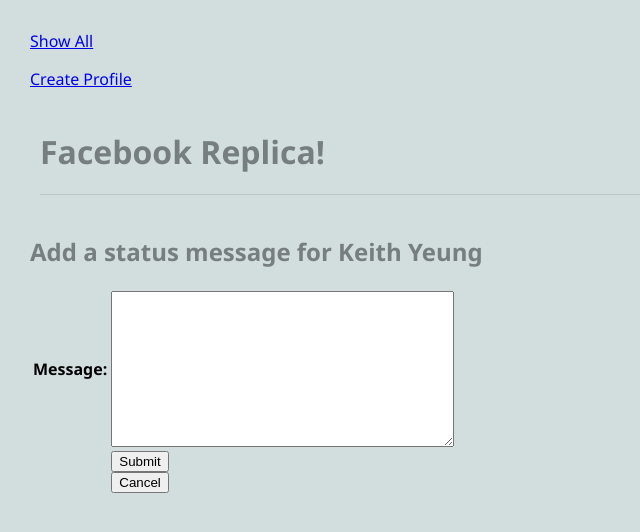
After one commit to Keithy111/cs412, a Django app: page /mini_fb/profile/1/create_status in a window 1280 px wide. The commit adds this page. Shown: the top 532 px of the page, without its empty margins (0-640 px from the left). Run offline with Django 4.2, Linux system fonts and the light colour scheme; data comes from the database, SQL or seed files in the repository; both versions use the stored data as it was after the commit.

Commit message:
Added views and template for mini_fb

```diff
--- a/blog/urls.py
+++ b/blog/urls.py
@@ -10,7 +10,6 @@
     path(r'', views.RandomArticleView.as_view(), name="random"),
     path(r'show_all', views.ShowAllView.as_view(), name="show_all"),
     path(r'article/<int:pk>', views.ArticleView.as_view(), name="article"),
-    # path(r'create_comment', views.CreateCommentView.as_view(), name="create_comment"),
     path(r'article/<int:pk>/create_comment', views.CreateCommentView.as_view(), name="create_comment"), ## NEW
 
 
--- a/mini_fb/admin.py
+++ b/mini_fb/admin.py
@@ -5,3 +5,4 @@
 
 # Register your models here.
 admin.site.register(Profile)
+admin.site.register(StatusMessage)
--- /dev/null
+++ b/mini_fb/forms.py
@@ -0,0 +1,20 @@
+# Author: Keith Yeung
+# Email: keithy@bu.edu
+# this is a form for mini_fb
+## mini_fb/forms.py
+
+from django import forms
+from .models import Profile, StatusMessage
+
+class CreateProfileForm(forms.ModelForm):
+  '''A form to add a Profile to the database'''
+
+  class Meta:
+    model = Profile
+    fields = ['Fname', 'Lname', 'city', 'email', 'address', 'profile_url'] # which fields to include in the form]
+
+class CreateStatusMessageForm(forms.ModelForm):
+  '''A form to create status messsage to the database'''
+  class Meta:
+    model = StatusMessage
+    fields = ['message'] # which fields to include in the form]
--- a/mini_fb/models.py
+++ b/mini_fb/models.py
@@ -21,3 +21,19 @@
     '''Return a string representation of this object.'''
 
     return f'{self.Fname} {self.Lname}'
+
+  def get_status_message(self):
+    '''Return all of the status message about this profile'''
+    message = StatusMessage.objects.filter(profile=self)
+    return message
+
+class StatusMessage(models.Model):
+  '''This will model the data attributes of Status Message'''
+
+  timestamp = models.DateTimeField(auto_now=True)
+  message = models.TextField(blank=False)
+  profile = models.ForeignKey("Profile", on_delete=models.CASCADE)
+
+  def __str__(self):
+        '''Return a string representation of this Status Message object.'''
+        return f'{self.message}'
--- a/mini_fb/templates/mini_fb/base.html
+++ b/mini_fb/templates/mini_fb/base.html
@@ -12,6 +12,14 @@
 </head>
 
 <body>
+  <nav>
+    <ul>
+      <li><a href="{% url 'show_all_profiles' %}">Show All</a></li>
+      <p></p>
+      <li><a href="{% url 'create_profile' %}">Create Profile</a></li>
+    </ul>
+  </nav>
+
   <header>
     <h1>Facebook Replica!</h1>
   </header>
--- /dev/null
+++ b/mini_fb/templates/mini_fb/create_status_form.html
@@ -0,0 +1,29 @@
+<!-- Author: Keith Yeung -->
+<!-- Email: keithy@bu.edu -->
+<!-- html file to create status forms -->
+<!-- blog/templates/blogs/create_comment_form.html -->
+{% extends 'mini_fb/base.html' %}
+{% block content %}
+
+<h2>Add a status message for {{profile.Fname}} {{profile.Lname}}</h2>
+
+<form method="POST">
+  <table>
+    {{form.as_table}}
+
+    <tr>
+      <td></td>
+      <td>
+        <input type="submit" name="Create Status Message">
+        {% csrf_token %}
+</form>
+
+<!-- NOTE: this is a separate form! -->
+<form action="{% url 'profile' profile.pk %}">
+  <input type="submit" name="Cancel" value="Cancel">
+</form>
+</td>
+</tr>
+</table>
+
+{% endblock %}
--- a/mini_fb/templates/mini_fb/show_all_profiles.html
+++ b/mini_fb/templates/mini_fb/show_all_profiles.html
@@ -10,7 +10,9 @@
   <article>
     <!-- Display the profile picture if available -->
     {% if profile.profile_url %}
-    <img src="{{ profile.profile_url }}" alt="{{ profile.Fname }}'s profile picture">
+    <a href="{% url 'show_profile' profile.pk %}">
+      <img src="{{ profile.profile_url }}" alt="{{ profile.Fname }}'s profile picture">
+    </a>
     {% endif %}
 
     <div>
--- a/mini_fb/urls.py
+++ b/mini_fb/urls.py
@@ -3,8 +3,11 @@
 ## mini_fb/urls.py
 
 from django.urls import path
-from .views import ShowAllProfiles  # Import your view class
+from .views import ShowAllProfiles, ShowProfilePageView, CreateProfileView, CreateStatusMessageView # Import your view class
 
 urlpatterns = [
-    path('', ShowAllProfiles.as_view(), name='show_all_profiles'),  # Map '' to ShowAllProfilesView
+    path(r'', ShowAllProfiles.as_view(), name='show_all_profiles'),  # Map '' to ShowAllProfilesView
+    path(r'profile/<int:pk>', ShowProfilePageView.as_view(), name='show_profile'),
+    path(r'profile/<int:pk>/create_status', CreateStatusMessageView.as_view(), name="create_status"),
+    path(r'create_profile', CreateProfileView.as_view(), name='create_profile'),
 ]
--- a/mini_fb/views.py
+++ b/mini_fb/views.py
@@ -4,7 +4,9 @@
 # #mini_fb/views.py
 
 from .models import Profile # import the models(Profile)
-from django.views.generic import ListView
+from django.views.generic import ListView, DetailView, CreateView
+from .forms import *
+import random
 
 # Create your views here.
 class ShowAllProfiles(ListView):
@@ -13,3 +15,64 @@
     model = Profile # retrieve objects of type Profile from the database
     template_name = 'mini_fb/show_all_profiles.html'
     context_object_name = 'profiles' # how to find the data in the template file
+
+class ShowProfilePageView(DetailView):
+    '''Display one Article selected at Random'''
+
+    model = Profile # the model to display
+    template_name = "mini_fb/show_profile.html"
+    context_object_name = "profile"
+
+class CreateProfileView(CreateView):
+    ''' a view to create a profile'''
+
+    form_class = CreateProfileForm
+    template_name = "mini_fb/create_profile_form.html"
+
+    def get_absolute_url(self) -> str:
+        '''Return the URL to redirect to on success.'''
+        # return 'show_all' # a valid URL pattern
+        # return reverse('show_all') # look up the URL called "show_all"
+
+        # find the Profile identified by the PK from the URL pattern
+        profile = Profile.objects.get(pk=self.kwargs['pk'])
+        return reverse('show_all_profiles', kwargs={'pk':profile.pk})
+
+class CreateStatusMessageView(CreateView):
+    '''a view to show/process the create status message form:'''
+
+    form_class = CreateStatusMessageForm
+    template_name = "mini_fb/create_status_form.html"
+
+    def get_success_url(self) -> str:
+        '''return the URL to redirect to after sucessful create'''
+        return reverse("profile", kwargs=self.kwargs)
+
+    def form_valid(self, form):
+        '''this method executes after form submission'''
+
+        print(f'CreateStatusMessageView.form_valid(): form={form.cleaned_data}')
+        print(f'CreateStatusMessageView.form_valid(): self.kwargs={self.kwargs}')
+
+        profile = Profile.objects.get(pk=self.kwargs['pk'])
+
+        # attach the profile to the new Comment
+        # (form.instance is the new Comment object)
+        form.instance.profile = profile
+
+        return super().form_valid(form)
+
+    def get_context_data(self, **kwargs: any) -> dict[str, any]:
+        '''build the template context data -- a dict of key-value pairs.'''
+
+        # get the super class version of context data
+        context = super().get_context_data(**kwargs)
+
+        # find the article with the PK from the URL
+        # self.kwargs['pk'] is finding the article PK from the URL
+        profile = Profile.objects.get(pk=self.kwargs['pk'])
+
+        # add the article to the context data
+        context['profile'] = profile
+
+        return context
```
Also changed, not shown: mini_fb/templates/mini_fb/create_profile_form.html (added, +28 -0 lines), mini_fb/templates/mini_fb/show_profile.html (added, +43 -0 lines), db.sqlite3, mini_fb/migrations/0002_statusmessage.py (added).
